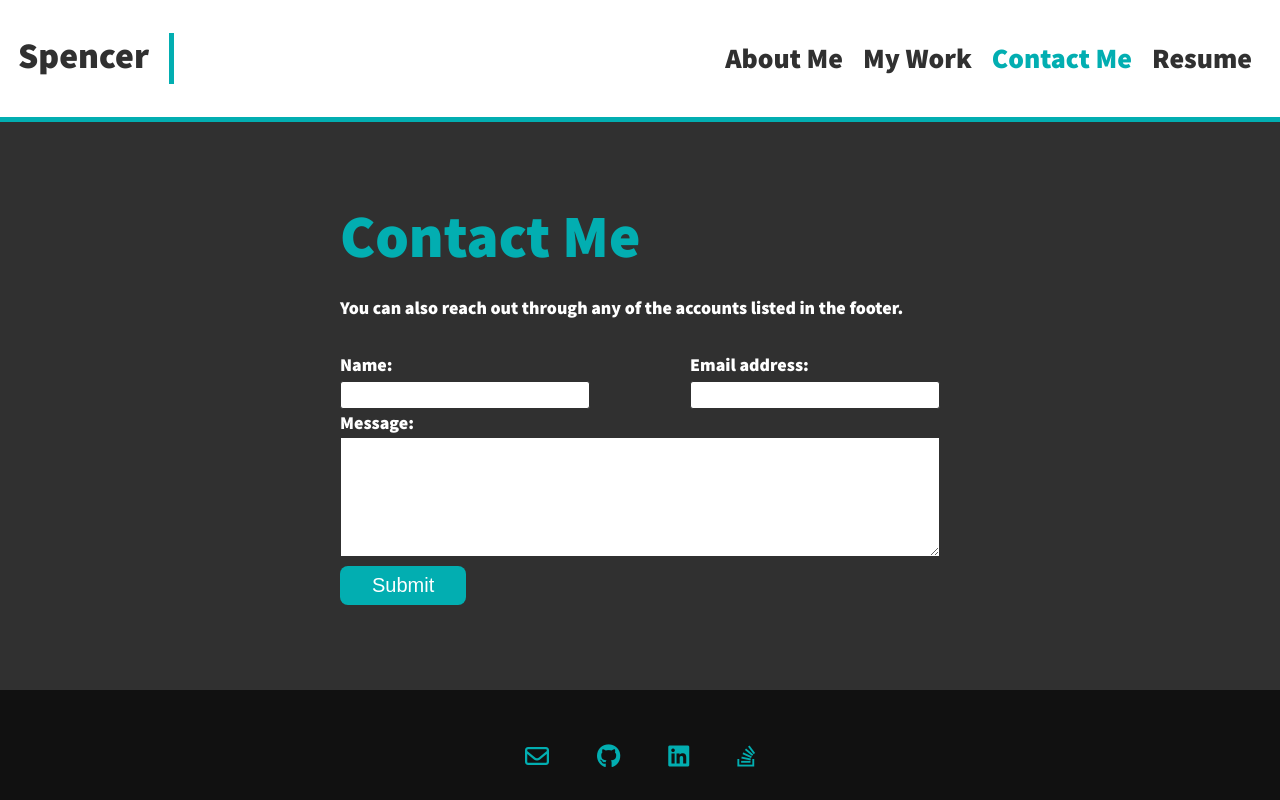
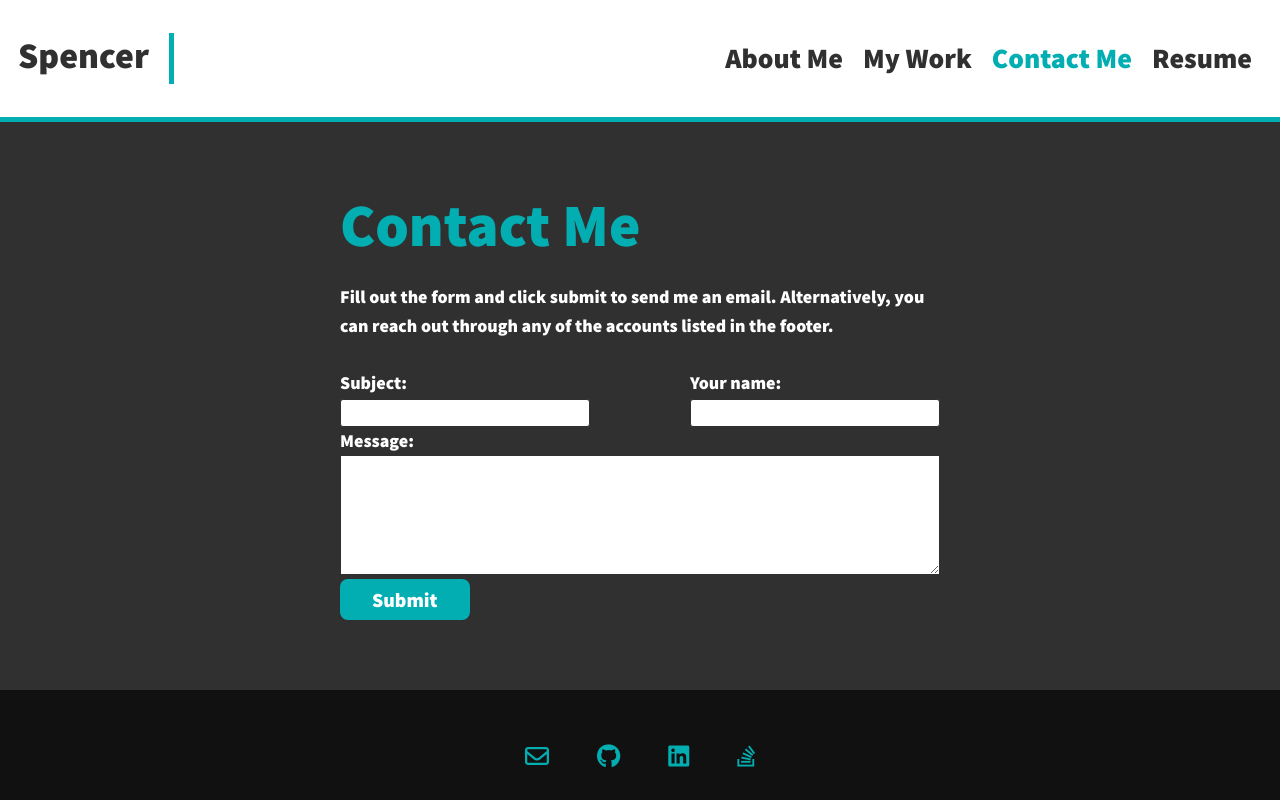
Before and after one commit to SpencerHulse/reacting-to-me, a React (Create React App) app: page / in a window 1280 px wide. Both pictures are taken after a click on the element "Contact Me". Built offline with nearby package versions, Linux system fonts and the light colour scheme.

Commit message:
Updated contact.

```diff
--- a/src/components/Contact/index.js
+++ b/src/components/Contact/index.js
@@ -1,32 +1,22 @@
 import { useState } from "react";
-import { validateEmail, capitalizeFirstLetter } from "../../utils/helpers";
+import { capitalizeFirstLetter } from "../../utils/helpers";
 
 function ContactForm() {
   // State is initially an empty object with the same variables as the form
   const [formState, setFormState] = useState({
+    subject: "",
     name: "",
-    email: "",
     message: "",
   });
   const [errorMessage, setErrorMessage] = useState("");
 
-  const { name, email, message } = formState;
+  const { subject, name, message } = formState;
 
   function handleChange(e) {
-    if (e.target.name === "email") {
-      const isValid = validateEmail(e.target.value);
-
-      if (!isValid) {
-        setErrorMessage("Your email is invalid.");
-      } else {
-        setErrorMessage("");
-      }
+    if (!e.target.value.length) {
+      setErrorMessage(`${capitalizeFirstLetter(e.target.name)} is required.`);
     } else {
-      if (!e.target.value.length) {
-        setErrorMessage(`${capitalizeFirstLetter(e.target.name)} is required.`);
-      } else {
-        setErrorMessage("");
-      }
+      setErrorMessage("");
     }
 
     if (!errorMessage) {
@@ -34,38 +24,31 @@ function ContactForm() {
     }
   }
 
-  function handleSubmit(e) {
-    e.preventDefault();
-    console.log(formState);
-  }
-
-  // Putting the console log inside handleChange would cause a delay due to its async nature
-  // console.log(formState);
-
   return (
     <div className="form-container">
       <h3>Contact Me</h3>
       <p className="form-paragraph">
-        You can also reach out through any of the accounts listed in the footer.
+        Fill out the form and click submit to send me an email. Alternatively,
+        you can reach out through any of the accounts listed in the footer.
       </p>
-      <form id="contact-form" onSubmit={handleSubmit}>
+      <form id="contact-form">
         <div className="form-inputs-container">
           <div className="form-inputs">
-            <label htmlFor="name">Name:</label>
+            <label htmlFor="subject">Subject:</label>
             <input
               type="text"
-              name="name"
-              defaultValue={name}
+              name="subject"
+              defaultValue={subject}
               /* onBlur, unlike onChange, only fires when focus is moved */
               onBlur={handleChange}
             />
           </div>
           <div className="form-inputs">
-            <label htmlFor="email">Email address:</label>
+            <label htmlFor="name">Your name:</label>
             <input
-              type="email"
-              name="email"
-              defaultValue={email}
+              type="name"
+              name="name"
+              defaultValue={name}
               onBlur={handleChange}
             />
           </div>
@@ -85,9 +68,14 @@ function ContactForm() {
             <p className="error-text">{errorMessage}</p>
           </div>
         )}
-        <button className="contact-form-button" type="submit">
+        <a
+          href={`mailto:hulse.spencer@gmail.com?subject=${name} — ${subject}&body=${message}`}
+          className="contact-form-button"
+          target="_blank"
+          rel="noreferrer"
+        >
           Submit
-        </button>
+        </a>
       </form>
     </div>
   );
--- a/src/utils/helpers.js
+++ b/src/utils/helpers.js
@@ -1,8 +1,3 @@
 export function capitalizeFirstLetter(string) {
   return string.charAt(0).toUpperCase() + string.slice(1);
 }
-
-export function validateEmail(email) {
-  var re = /^(([^<>()[\]\\.,;:\s@"]+(\.[^<>()[\]\\.,;:\s@"]+)*)|(".+"))@((\[[0-9]{1,3}\.[0-9]{1,3}\.[0-9]{1,3}\.[0-9]{1,3}\])|(([a-zA-Z\-0-9]+\.)+[a-zA-Z]{2,}))$/;
-  return re.test(String(email).toLowerCase());
-}
```
Also changed, not shown: 1 other file (tests, documents, lock files or other folders).
